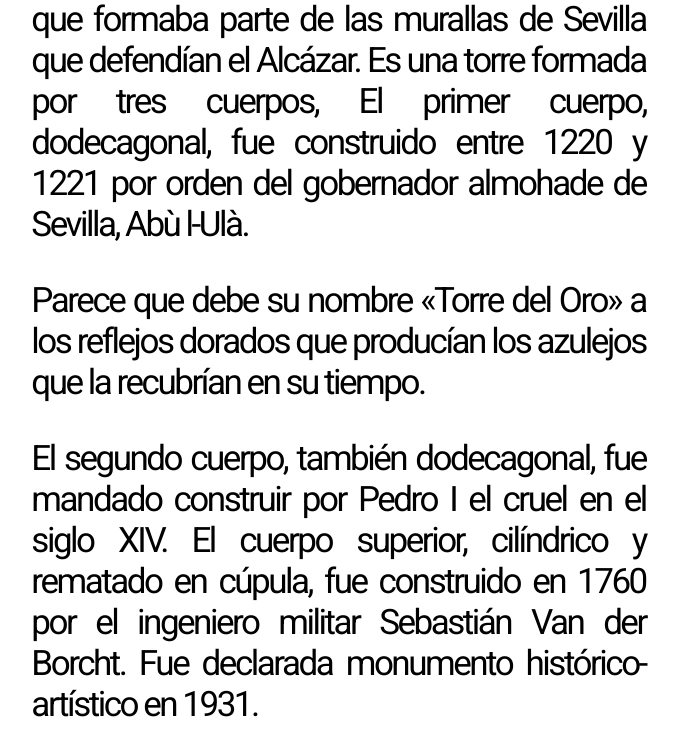
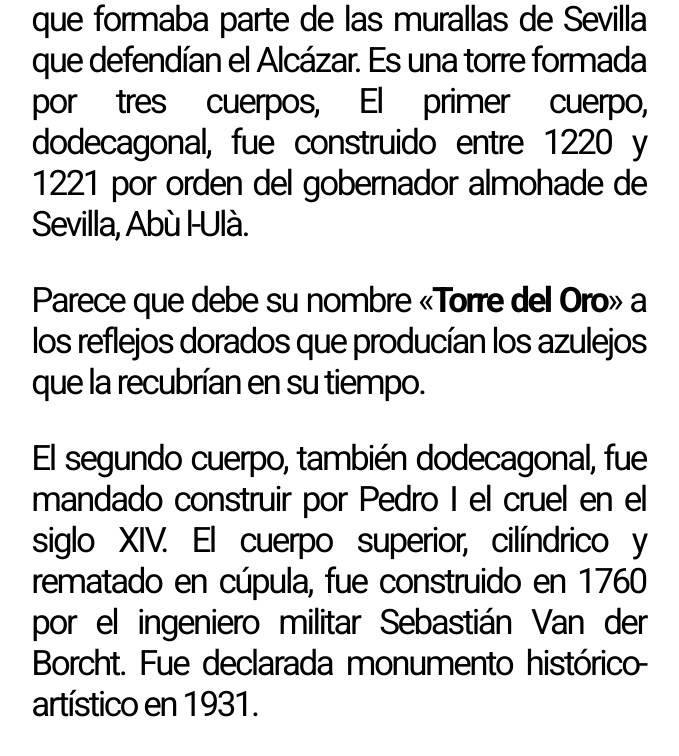
Before and after one commit to rferpae569/touristSpain, an Angular app: page /TorreOroSevilla in a window 1280 px wide. Shown: the part 1731-2487 px from the top of the page, without its empty margins (367-1046 px from the left). Built offline with nearby package versions, Linux system fonts and the light colour scheme.

Commit message:
MonumentosSevilla Ruben Fernandez

```diff
--- a/src/app/Monumentos-Sevilla/andalucia-sevilla-torre-oro/andalucia-sevilla-torre-oro.component.html
+++ b/src/app/Monumentos-Sevilla/andalucia-sevilla-torre-oro/andalucia-sevilla-torre-oro.component.html
@@ -85,7 +85,7 @@
                 por orden del gobernador almohade de Sevilla, Abù l-Ulà.
               </p>
               <p class="style-texto">
-                Parece que debe su nombre «Torre del Oro» a los reflejos dorados
+                Parece que debe su nombre «<strong>Torre del Oro</strong>» a los reflejos dorados
                 que producían los azulejos que la recubrían en su tiempo.
               </p>
               <p class="style-texto">
```
